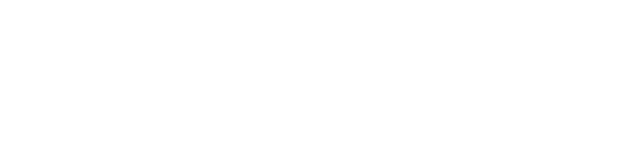
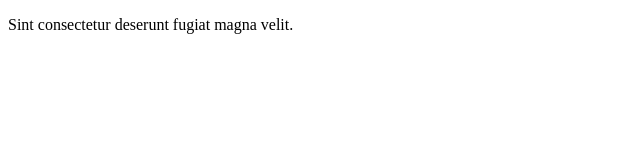
Before and after one commit to Josep-mv/git-course-test, a plain HTML site: page index.html in a window 1280 px wide. Shown: the whole page, without its empty margins (0-640 px from the left). Drawn offline with Linux system fonts and the light colour scheme.

Commit message:
Probando yo el uso de GIT

```diff
--- a/index.html
+++ b/index.html
@@ -6,6 +6,6 @@
     <title>Primera Pagina</title>
 </head>
 <body>
-
+    <p>Sint consectetur deserunt fugiat magna velit.</p>
 </body>
 </html>
--- a/style.css
+++ b/style.css
@@ -0,0 +1,3 @@
+body{
+    background-color: black;
+}
```
